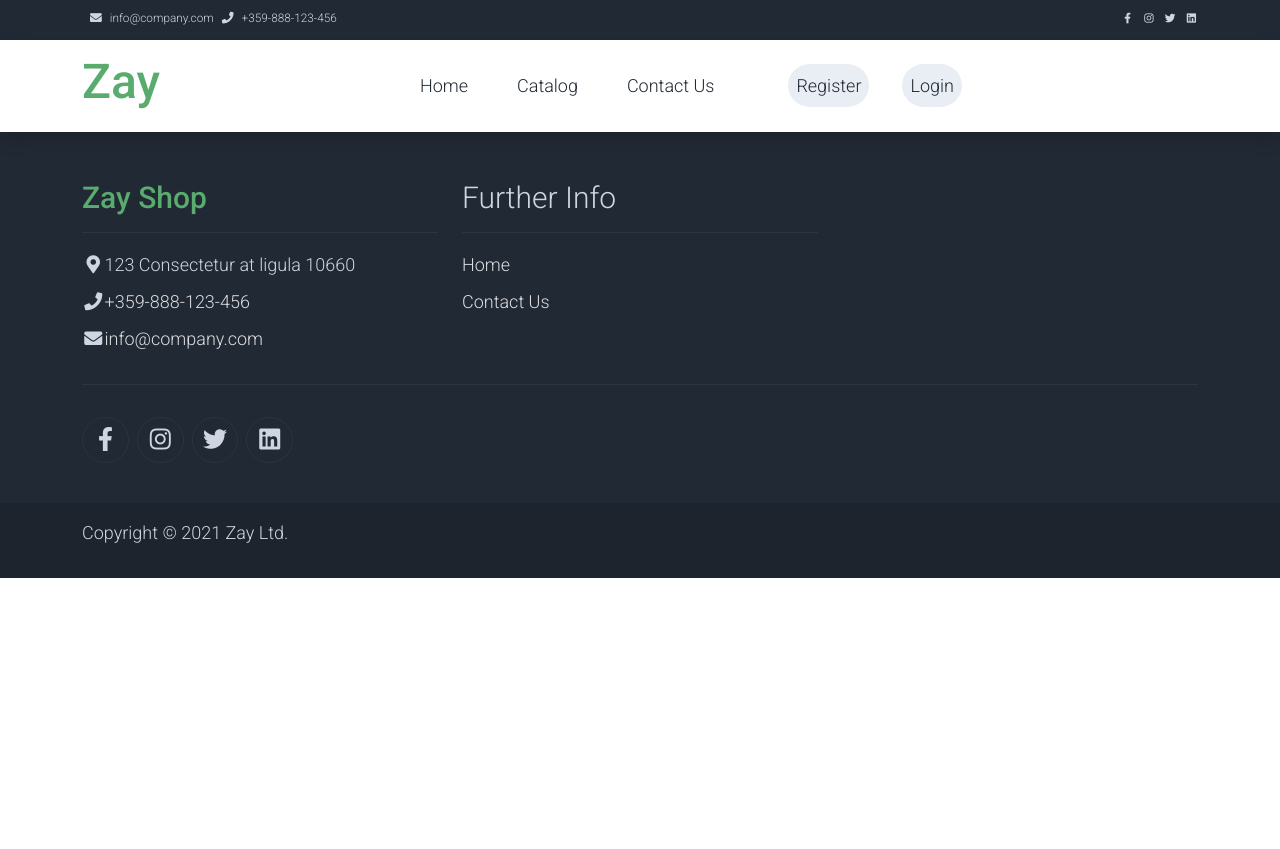
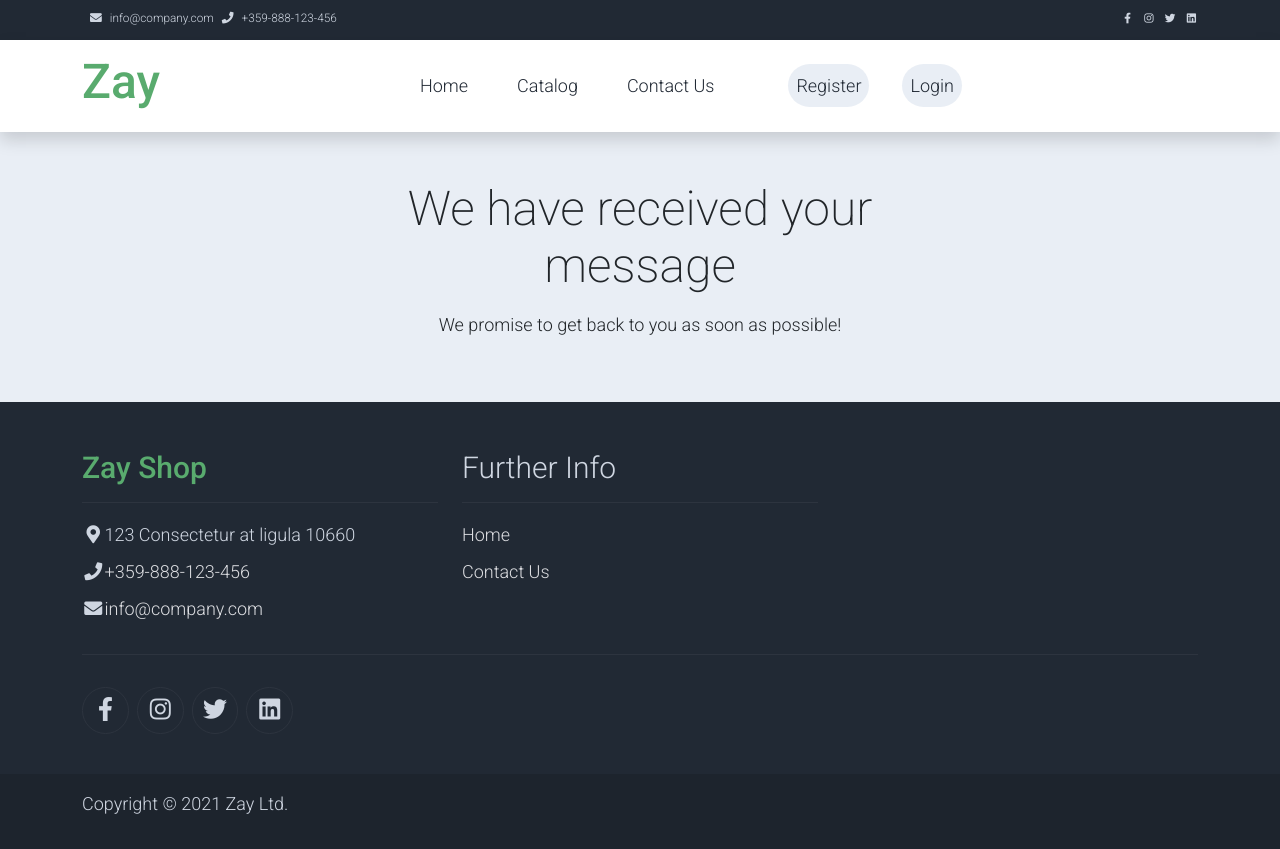
Before and after one commit to Dimitar-Stoimenov/react-softuni-project, a React (Create React App) app: page /contact/message-received in a window 1280 px wide. Before the commit the page ends 800 px from the top, so only its background shows below. Built offline with nearby package versions, Linux system fonts and the light colour scheme.

Commit message:
add message-received page

```diff
--- a/src/App.js
+++ b/src/App.js
@@ -13,6 +13,7 @@ import NavigationBar from "./components/NavigationBar/NavigationBar";
 import BestSellers from "./components/BestSellers/BestSellers";
 import MainPicture from "./components/MainPicture/MainPicture";
 import Categories from "./components/Categories/Categories";
+import MessageReceived from "./components/Contact/MessageReceived/MessageReceived";
 
 const initialAuthState = {
 	_id: '',
@@ -56,6 +57,7 @@ function App() {
 					<Route path="/login" element={<Login />} />
 					<Route path="/logout" element={<Logout />} />
 					<Route path="/contact" element={<Contact />} />
+					<Route path="/contact/message-received" element={<MessageReceived />} />
 					<Route path="/register" element={<Register />} />
 				</Routes>
 
--- a/src/components/Contact/Contact.js
+++ b/src/components/Contact/Contact.js
@@ -1,4 +1,12 @@
+import { useNavigate } from "react-router-dom";
+
 const Contact = () => {
+    const navigate = useNavigate();
+    const buttonClick = (e) => {
+        e.preventDefault();
+
+        navigate('/contact/message-received');
+    }
 
     return (
         <>
@@ -6,28 +14,30 @@ const Contact = () => {
                 <div className="col-md-6 m-auto text-center">
                     <h1 className="h1">Contact Us</h1>
                     <p>
-                        Proident, sunt in culpa qui officia deserunt mollit anim id est laborum.
-                        Lorem ipsum dolor sit amet.
+                        We're here to help and answer any question you might have.
+                    </p>
+                    <p>
+                        We look forward to hearing from you.
                     </p>
                 </div>
             </div>
 
             <div className="container py-5">
                 <div className="row py-5">
-                    <form className="col-md-9 m-auto" method="post" role="form">
+                    <form className="col-md-9 m-auto" onSubmit={buttonClick}>
                         <div className="row">
                             <div className="form-group col-md-6 mb-3">
                                 <label htmlFor="inputname">Name</label>
-                                <input type="text" className="form-control mt-1" id="name" name="name" placeholder="Name"/>
+                                <input type="text" className="form-control mt-1" id="name" name="name" placeholder="Name" />
                             </div>
                             <div className="form-group col-md-6 mb-3">
                                 <label htmlFor="inputemail">Email</label>
-                                <input type="email" className="form-control mt-1" id="email" name="email" placeholder="Email"/>
+                                <input type="email" className="form-control mt-1" id="email" name="email" placeholder="Email" />
                             </div>
                         </div>
                         <div className="mb-3">
                             <label htmlFor="inputsubject">Subject</label>
-                            <input type="text" className="form-control mt-1" id="subject" name="subject" placeholder="Subject"/>
+                            <input type="text" className="form-control mt-1" id="subject" name="subject" placeholder="Subject" />
                         </div>
                         <div className="mb-3">
                             <label htmlFor="inputmessage">Message</label>
--- /dev/null
+++ b/src/components/Contact/MessageReceived/MessageReceived.js
@@ -0,0 +1,18 @@
+
+const MessageReceived = () => (
+    <>
+        <div className="container-fluid bg-light py-5">
+            <div className="col-md-6 m-auto text-center">
+                <h1 className="h1">We have received your message</h1>
+                <p>
+
+                </p>
+                <p>
+                    We promise to get back to you as soon as possible!
+                </p>
+            </div>
+        </div>
+    </>
+);
+
+export default MessageReceived;
```
